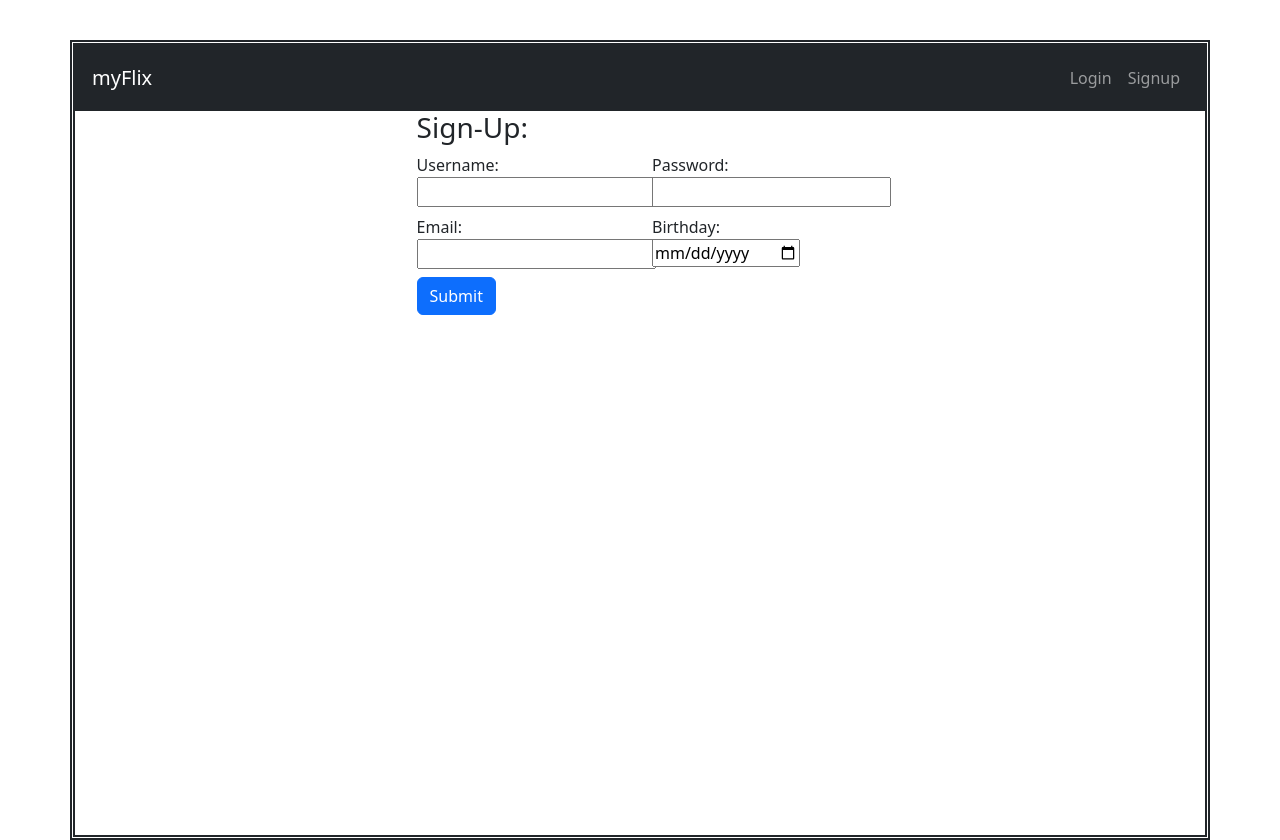
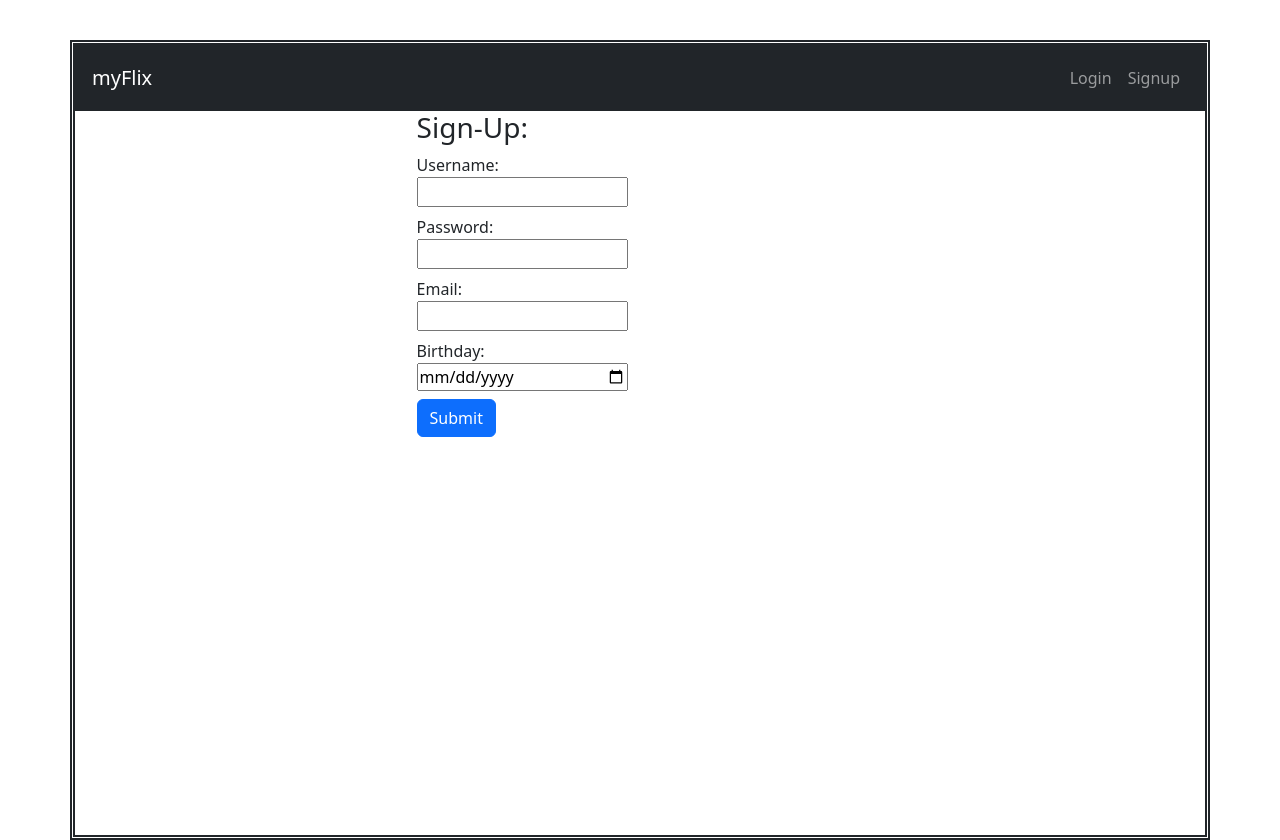
Before and after one commit to pshegde123/myflix-client, a React (Vite) app: page /signup in a window 1280 px wide. Built offline with nearby package versions, Linux system fonts and the light colour scheme.

Commit message:
updated styling

```diff
--- a/src/components/signup-view/signup-view.jsx
+++ b/src/components/signup-view/signup-view.jsx
@@ -48,6 +48,7 @@ export const SignupView = () => {
             Username:
             <input
               type="text"
+              className="w-100"
               value={username}
               onChange={(e) => setUsername(e.target.value)}
               required
@@ -55,50 +56,49 @@ export const SignupView = () => {
             />
           </Form.Label>
         </Form.Group>
-        </Col>
-        <Col md={6}>
+
           <Form.Group controlId="formPassword">
           <Form.Label>
             Password:
             <input
               type="password"
+              className="w-100"
               value={password}
               onChange={(e) => setPassword(e.target.value)}
               required
             />
           </Form.Label>
         </Form.Group>
-        </Col>
-        <Col md={6}>
+
           <Form.Group controlId="formEmail">
             <Form.Label>
               Email:
               <input
                 type="email"
+                className="w-100"
                 value={email}
                 onChange={(e) => setEmail(e.target.value)}
                 required
               />
             </Form.Label>
           </Form.Group>
-        </Col>
-        <Col md={6}>
+
             <Form.Group controlId="formBirthdate">
               <Form.Label>
                 Birthday:
                 <input
                   type="date"
+                  className="w-100"
                   value={birthday}
                   onChange={(e) => setBirthday(e.target.value)}
                   required
                 />
               </Form.Label>
           </Form.Group>
+          <Button variant="primary" type="submit mt-4">Submit</Button>
           </Col>
       </Row>
-      <Col md={12}>
-        <Button variant="primary" type="submit">Submit</Button>
-      </Col>
+
     </Form>
   );
 };
```
